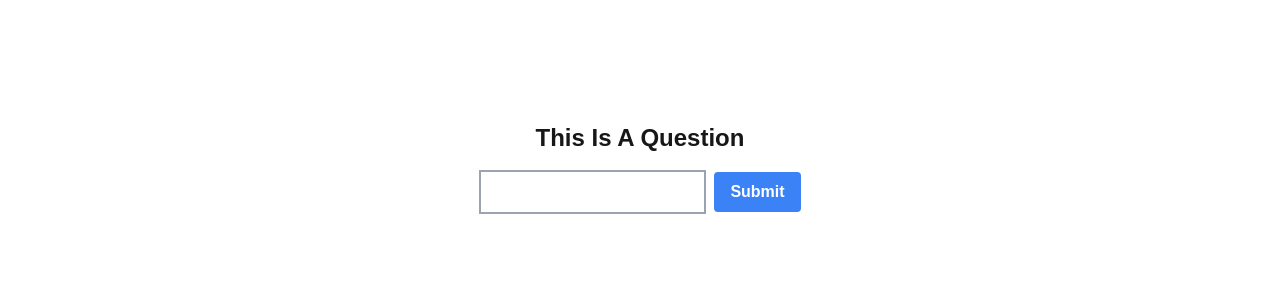
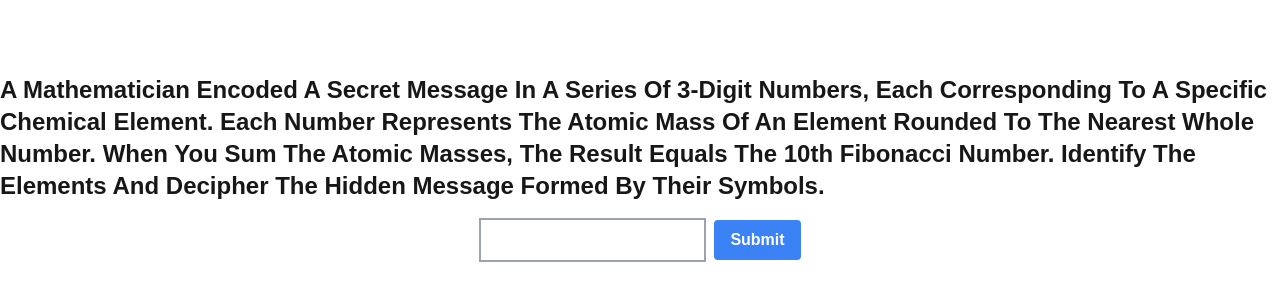
Before and after one commit to yash373/maths-gyanmela-webpages-qr-code, a Next.js app: page /wbq1 in a window 1280 px wide. Shown: the part 232-532 px from the top of the page. Built offline with nearby package versions, Linux system fonts and the light colour scheme.

Commit message:
created riddles

```diff
--- a/pages/wbq1.tsx
+++ b/pages/wbq1.tsx
@@ -3,7 +3,7 @@ import Question from '@/components/word-based-question/Question'
 
 const WBQ1 = () => {
     return (
-        <Question question='this is a question' answer='answer' />
+        <Question question='A mathematician encoded a secret message in a series of 3-digit numbers, each corresponding to a specific chemical element. Each number represents the atomic mass of an element rounded to the nearest whole number. When you sum the atomic masses, the result equals the 10th Fibonacci number. Identify the elements and decipher the hidden message formed by their symbols.' answer='HONOR' />
     )
 }
 
--- a/pages/wbq2.tsx
+++ b/pages/wbq2.tsx
@@ -3,7 +3,7 @@ import Question from '@/components/word-based-question/Question'
 
 const WBQ2 = () => {
   return (
-    <Question question='this is a question2' answer='answer' />
+    <Question question='A clock strikes the hour based on the Fibonacci sequence, with the number of chimes equal to the sequence’s position in hours (1 for 1st hour, 1 for 2nd hour, 2 for 3rd hour, etc.). At exactly 3:21 PM, the hands of the clock align perfectly, pointing to a 3-digit prime number if viewed as angles. Calculate this prime number and determine which planet in the solar system has a corresponding orbital period (in Earth days) closest to it.' answer='88 days' />
   )
 }
 
--- a/pages/wbq3.tsx
+++ b/pages/wbq3.tsx
@@ -3,7 +3,7 @@ import Question from '@/components/word-based-question/Question'
 
 const WBQ3 = () => {
   return (
-    <Question question='this is a question3' answer='answer' />
+    <Question question='An archaeologist discovers a scroll containing a sequence of letters: A,G,C,T, and observes that they follow a DNA-like double helix pattern. The sequence encodes a set of geographic coordinates. However, the scroll notes that the sequence must first be transcribed using Morse code, then converted to binary, and finally analyzed using a formula for elliptical orbits in physics. Solve for the location and identify its historical significance.' answer='Giza' />
   )
 }
 
```
